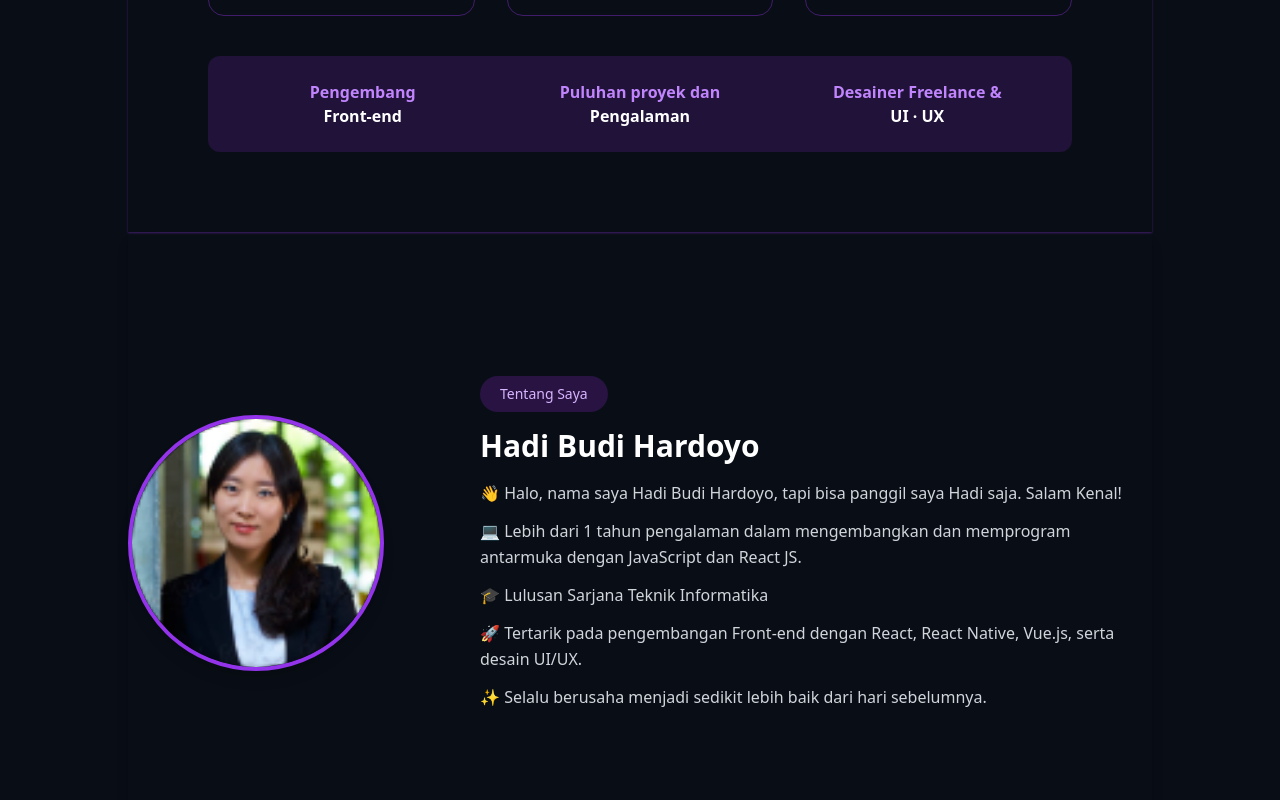
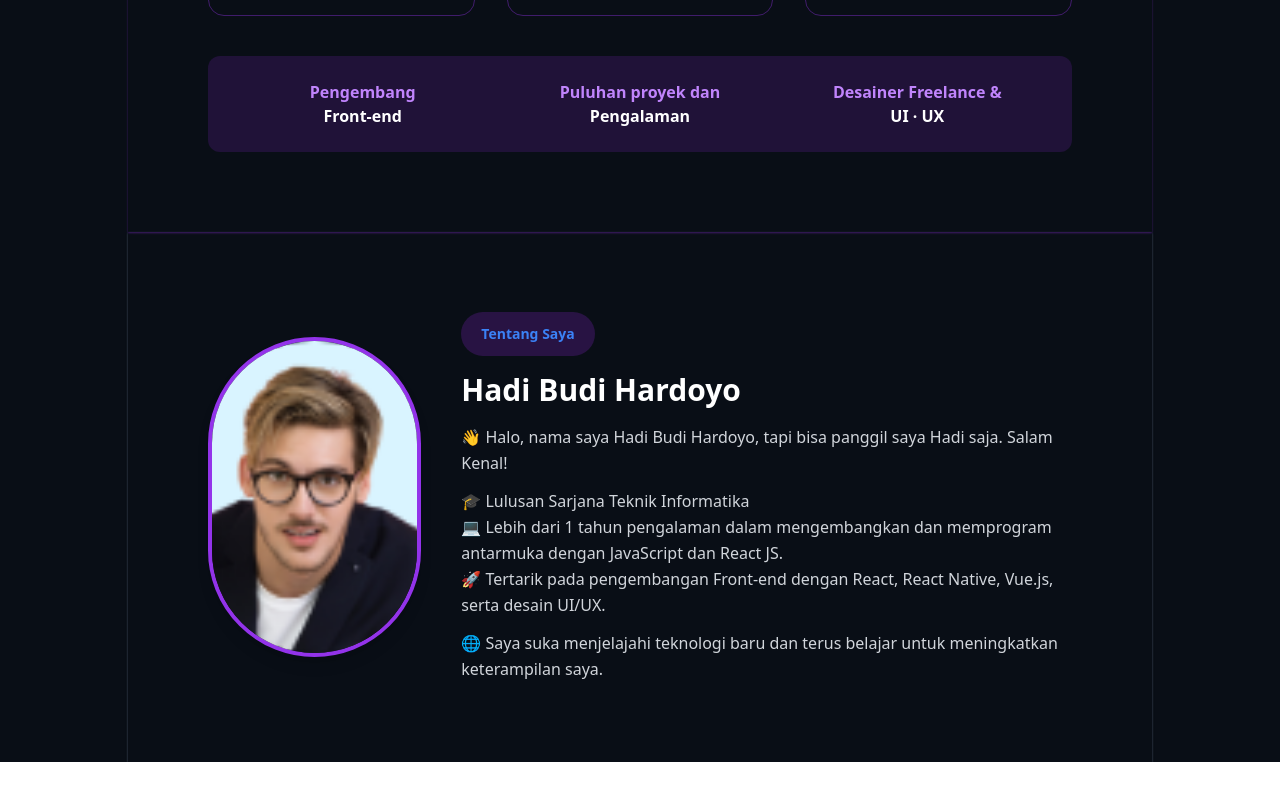
Before and after one commit to hdibudihardoyo/SlicingPortfolioFigma, a React (Vite) app: page / in a window 1280 px wide. Shown: the part 1140-1940 px from the top of the page. After the commit the page ends 1902 px from the top, so only its background shows below. Built offline with nearby package versions, Linux system fonts and the light colour scheme.

Commit message:
Style: Modified Layout

```diff
--- a/src/components/AboutMe.jsx
+++ b/src/components/AboutMe.jsx
@@ -2,20 +2,22 @@ import React from "react";
 
 const AboutMe = () => {
   return (
-    <section className="flex flex-col md:flex-row items-center justify-between shadow-lg py-36">
+    <section className="shadow-sm shadow-slate-600 px-20 py-20">
+      {/* Konten */}
+      <div className="flex flex-col md:flex-row items-center justify-around gap-10">
         {/* Foto Profil */}
-      <div className="">
+        <div>
           <img
-          src="src/assets/people01.png"
+            src="src/assets/people02.png"
             alt="Profile"
-          className="w-48 h-48 md:w-64 md:h-64 rounded-full object-cover border-4 border-purple-600 shadow-lg"
+            className="w-80 h-80 rounded-full object-cover border-4 border-purple-600 shadow-lg"
           />
         </div>
 
         {/* Info */}
-      <div className="max-w-2xl text-left">
+        <div className="">
           {/* Badge */}
-        <span className="inline-block bg-purple-900/40 text-purple-300 text-sm px-5 py-2 rounded-full mb-4">
+          <span className="inline-block bg-purple-900/40 text-blue-500 font-bold text-sm px-5 py-3 rounded-full mb-4">
             Tentang Saya
           </span>
 
@@ -27,24 +29,18 @@ const AboutMe = () => {
           {/* Deskripsi */}
           <ul className="text-gray-300 space-y-3 leading-relaxed">
             <li>
-            👋 Halo, nama saya Hadi Budi Hardoyo, tapi bisa
-            panggil saya Hadi saja. Salam Kenal!
+              👋 Halo, nama saya Hadi Budi Hardoyo, tapi bisa panggil saya Hadi saja. Salam Kenal!
             </li>
             <li>
-            💻 Lebih dari 1 tahun pengalaman dalam mengembangkan dan
-            memprogram antarmuka dengan JavaScript dan React JS.
+              🎓 Lulusan Sarjana Teknik Informatika <br />
+              💻 Lebih dari 1 tahun pengalaman dalam mengembangkan dan memprogram antarmuka dengan JavaScript dan React JS. <br />
+              🚀 Tertarik pada pengembangan Front-end dengan React, React Native, Vue.js, serta desain UI/UX. <br />
             </li>
             <li>
-            🎓 Lulusan Sarjana Teknik Informatika
-          </li>
-          <li>
-            🚀 Tertarik pada pengembangan Front-end dengan React, React Native,
-            Vue.js, serta desain UI/UX.
-          </li>
-          <li>
-            ✨ Selalu berusaha menjadi sedikit lebih baik dari hari sebelumnya.
+              🌐 Saya suka menjelajahi teknologi baru dan terus belajar untuk meningkatkan keterampilan saya.
             </li>
           </ul>
+        </div>
       </div>
     </section>
   );
```
Lines whose indentation alone changed are shown as unchanged.
